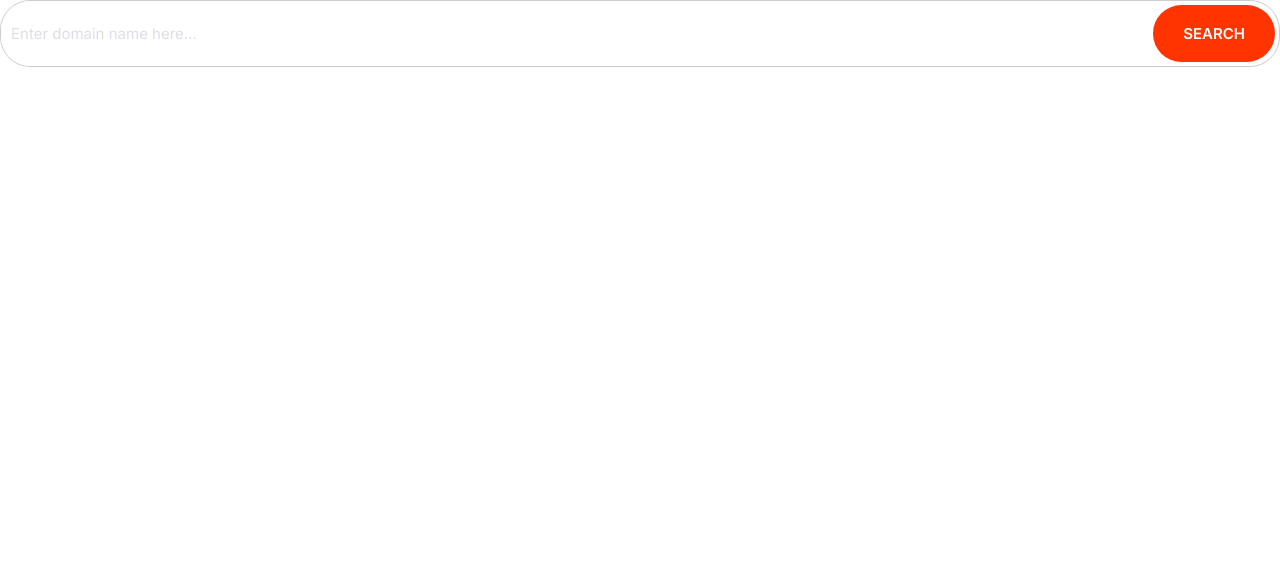
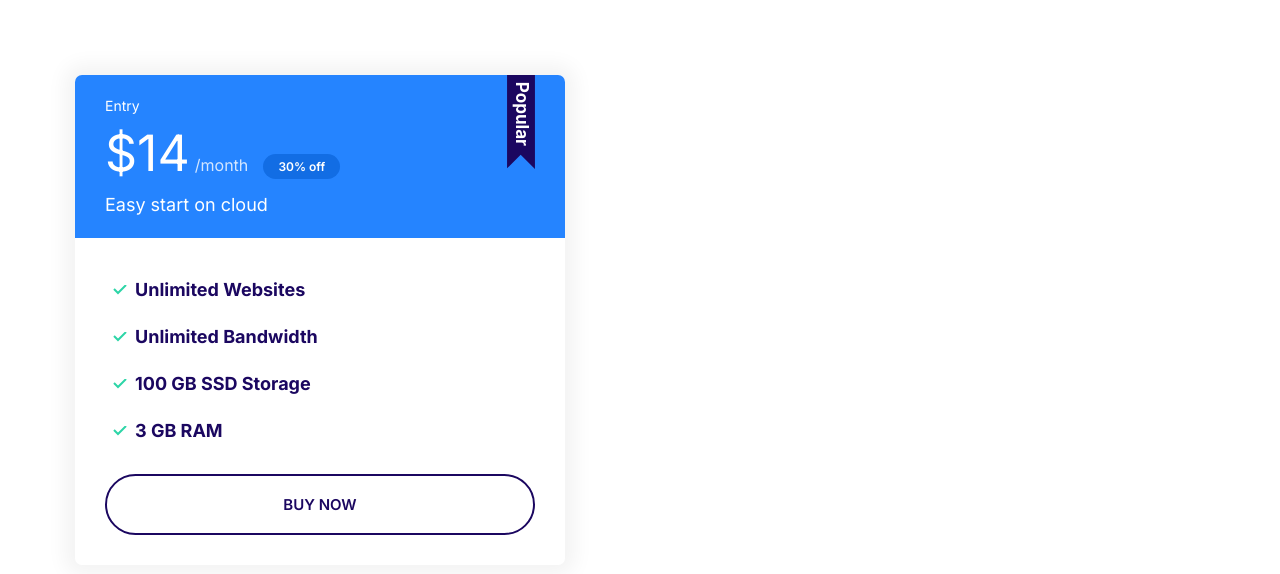
Before and after one commit to az1380/Moshify, a plain HTML site: page index.html in a window 1280 px wide. Drawn offline with Linux system fonts and the light colour scheme.

Commit message:
added plan component.

```diff
--- a/css/styles.css
+++ b/css/styles.css
@@ -100,6 +100,7 @@ a {
   font-weight: 600;
   font-size: 2rem;
   color: white;
+  white-space: nowrap;
 }
 
 .badge--primary {
@@ -113,6 +114,7 @@ a {
 }
 .badge--small {
   font-size: 1.6rem;
+  padding: 0.5rem 1.5rem;
 }
 
 @media screen and (min-width: 1024px) {
@@ -247,13 +249,13 @@ a {
   display: flex;
 }
 
-.input-group .input{
+.input-group .input {
   flex-grow: 1;
   border: 0;
-  padding: 1.5rem 1rem ;
+  padding: 1.5rem 1rem;
 }
 
-.input-group .btn{
+.input-group .btn {
   margin: 4px;
 }
 
@@ -262,3 +264,85 @@ a {
     font-size: 1.5rem;
   }
 }
+
+/* Cards */
+.card {
+  border-radius: 7px;
+  box-shadow: 0 0 20px 10px #f3f3f3;
+  margin: 7.5rem;
+  overflow: hidden;
+}
+.card__header,
+.card__body {
+  padding: 2rem 3rem;
+}
+
+.card--primary .card__header {
+  background-color: var(--color-primary);
+  color: #fff;
+}
+.card--secondary .card__header {
+  background-color: var(--color-secondary);
+  color: #fff;
+}
+
+.card--primary .badge--primary {
+  background-color: #126de4;
+}
+.card--secondary .badge--secondary {
+  background-color: #02cdf1;
+}
+
+/* Plans */
+.plan__name {
+  color: #fff;
+  margin: 0;
+  font-size: 2.4rem;
+  font-weight: 500;
+}
+.plan__price {
+  color: #fff;
+  font-size: 6rem;
+}
+.plan__biling-cycle {
+  font-size: 2.4rem;
+  font-weight: 300;
+  opacity: 0.8;
+  margin-right: 1rem;
+}
+
+.plan__descripsion {
+  font-size: 2rem;
+  font-weight: 300;
+  opacity: 0.8;
+  letter-spacing: 1px;
+}
+.plan .list__item {
+  margin-bottom: 2rem;
+}
+@media screen and (min-width: 1024px) {
+  .plan__name {
+    font-size: 1.4rem;
+  }
+  .plan__price {
+    font-size: 5rem;
+  }
+  .plan__biling-cycle {
+    font-size: 1.6rem;
+  }
+  .plan__descripsion {
+    font-size: 1.7rem;
+  }
+}
+.plan--popular .card__header{
+  position: relative;
+}
+
+.plan--popular .card__header::before {
+  content: url(../images/popular.svg);
+  width: 40px;
+  display: inline-block;
+  position: absolute;
+  top: -6px;
+  right: 5%;
+}
--- a/index.html
+++ b/index.html
@@ -16,11 +16,28 @@
 
 <body>
 
-    <div class="input-group">
-        <input type="text" class="input" placeholder="Enter domain name here..." />
-        <button class="btn btn--accet">Search</button>
+    <div style="width: 50%;">
+        <div class="plan plan--popular">
+            <div class="card card--primary">
+                <header class="card__header ">
+                    <h3 class="plan__name">Entry</h3>
+                    <span class="plan__price">$14</span>
+                    <span class="plan__biling-cycle">/month</span>
+                    <span class="badge badge--primary badge--small">30% off</span>
+                    <div class="plan__description">Easy start on cloud</div>
+                </header>
+                <div class="card__body">
+                    <ul class="list list--tick">
+                        <li class="list__item">Unlimited Websites</li>
+                        <li class="list__item">Unlimited Bandwidth</li>
+                        <li class="list__item">100 GB SSD Storage</li>
+                        <li class="list__item">3 GB RAM</li>
+                    </ul>
+                    <button class="btn btn--block btn--outline">Buy now</button>
+                </div>
+            </div>
+        </div>
     </div>
-
 </body>
 
 </html>
```
Also changed, not shown: components/plan.html (added, +23 -0 lines), images/popular.svg (added).
